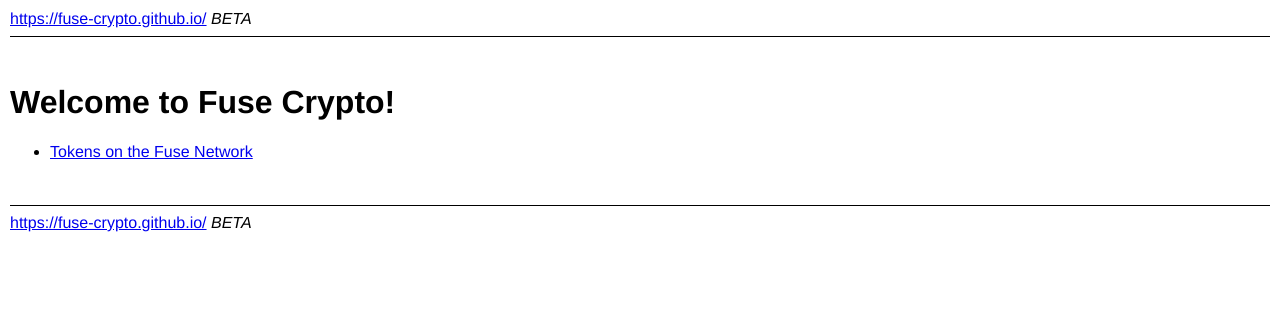
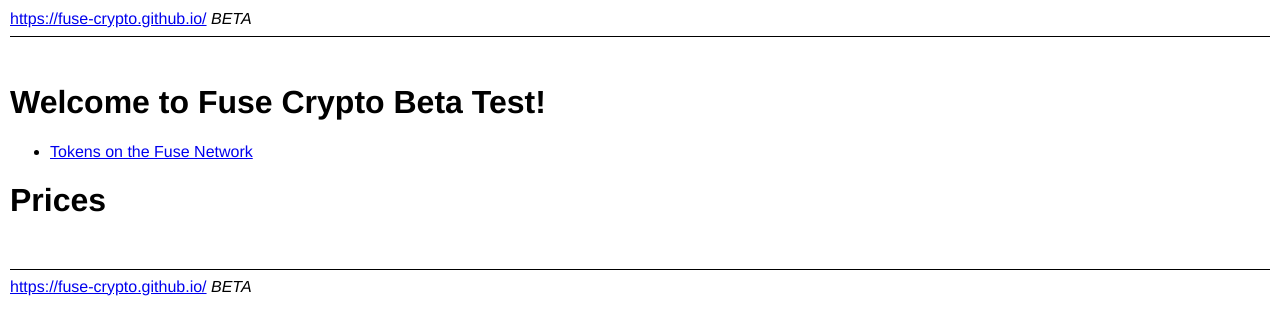
Before and after one commit to Fuse-Crypto/fuse-crypto.github.io, a Jekyll site: the page built from index.md, in a window 1280 px wide. Shown: the top 335 px of the page. Built offline with Jekyll 4.4.1, drawn with Linux system fonts in a browser that asks for light colours; a script that is not in the unit is left out.

Commit message:
Update index.md

```diff
--- a/index.md
+++ b/index.md
@@ -3,6 +3,11 @@ layout: default
 title: Fuse Crypto
 ---
 
-# Welcome to Fuse Crypto!
+# Welcome to Fuse Crypto Beta Test!
 
 * [Tokens on the Fuse Network](tokens/)
+
+# Prices
+
+<script src="https://widgets.coingecko.com/coingecko-coin-price-chart-widget.js"></script>
+<coingecko-coin-price-chart-widget currency="usd" coin-id="fuse-network-token" locale="en" height="300"></coingecko-coin-price-chart-widget>
```
